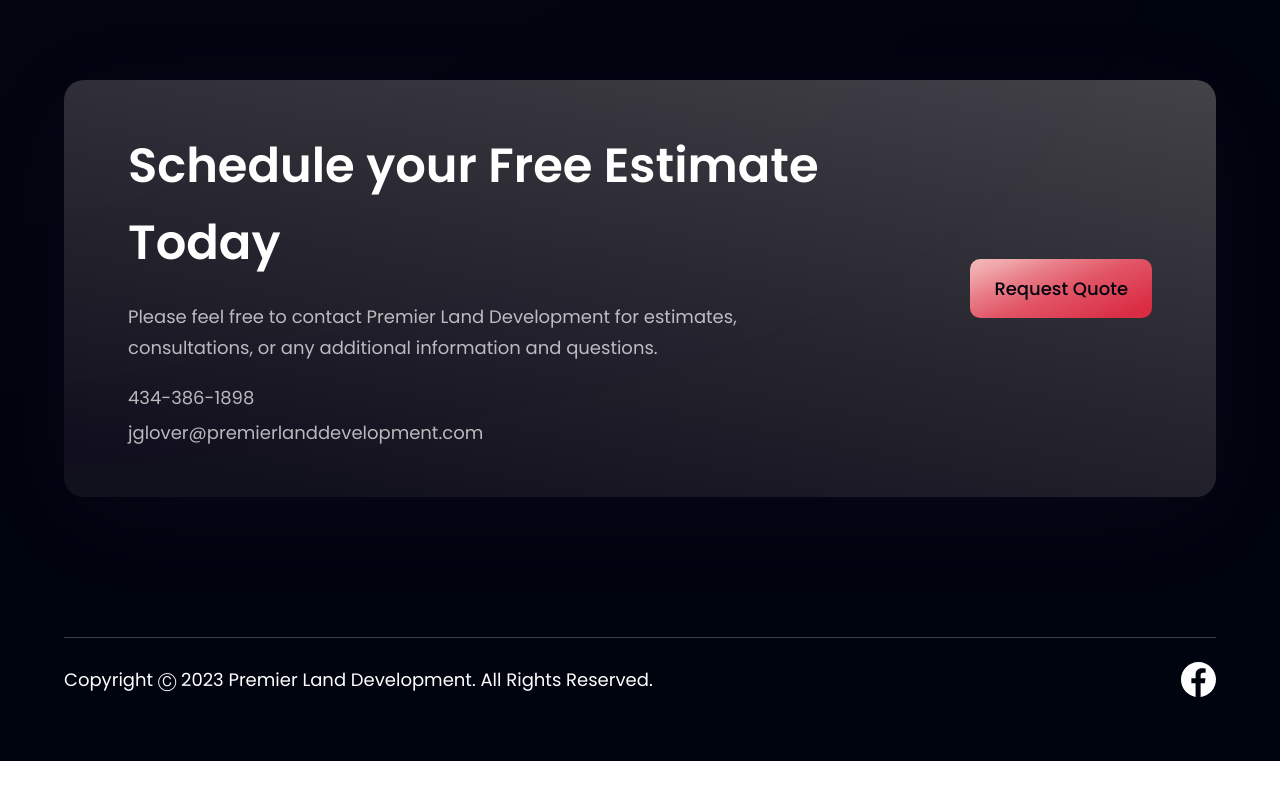
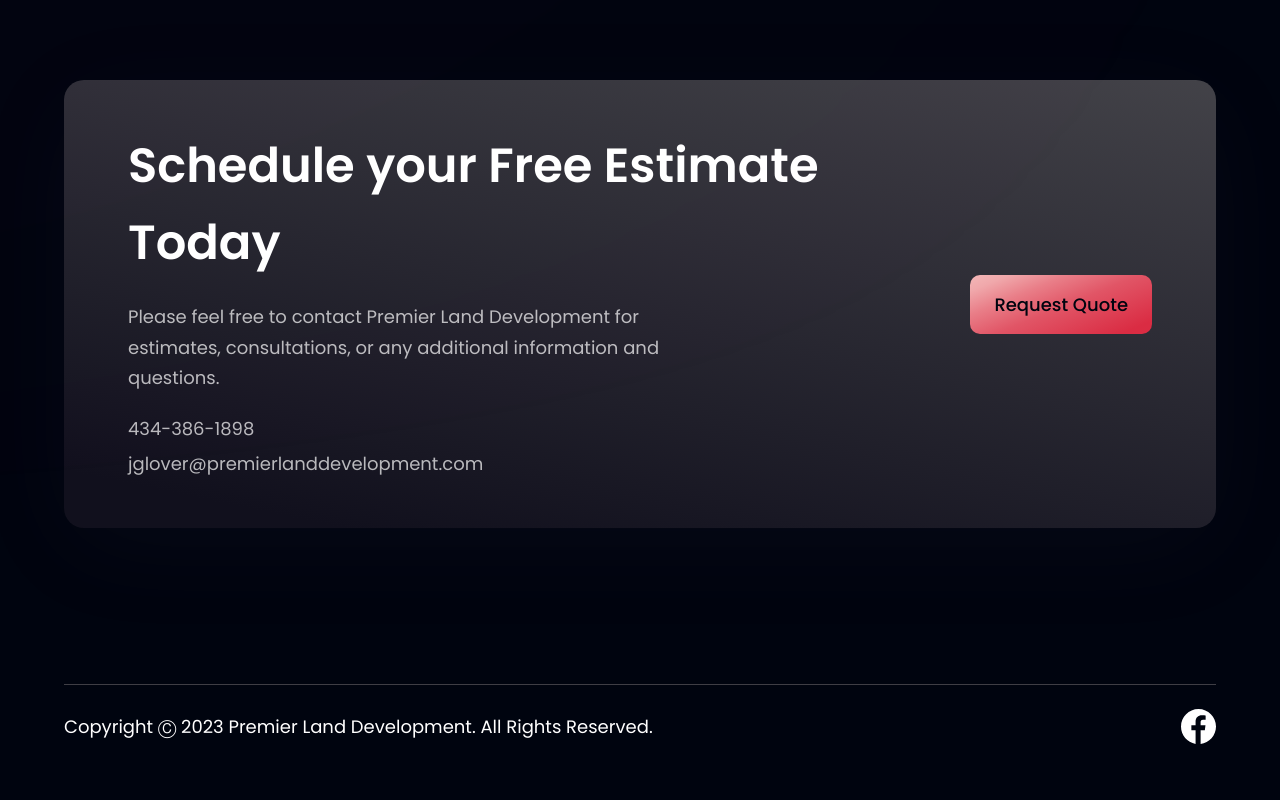
Before and after one commit to Mirthomasson/p-l-d, a React (Vite) app: page / in a window 1280 px wide. Shown: the part 3365-4165 px from the top of the page. Before the commit the page ends 4126 px from the top, so only its background shows below. Built offline with nearby package versions, Linux system fonts and the light colour scheme.

Commit message:
contact box media fix

```diff
--- a/index.html
+++ b/index.html
@@ -7,6 +7,14 @@
 		<title>Premier Land Development</title>
 	</head>
 	<body>
+		<div id="fb-root"></div>
+		<script
+			async
+			defer
+			crossorigin="anonymous"
+			src="https://connect.facebook.net/en_US/sdk.js#xfbml=1&version=v16.0"
+			nonce="xlTffk4Z"
+		></script>
 		<div id="root"></div>
 		<script type="module" src="/src/main.jsx"></script>
 	</body>
--- a/src/App.jsx
+++ b/src/App.jsx
@@ -1,5 +1,5 @@
 import styles from "./style";
-import { Billing, Services, Projects, Contact, Footer, Navbar, Hero } from "./components";
+import { Billing, Services, Projects, Contact, Footer, Navbar, Hero, Clients } from "./components";
 
 const App = () => (
   <div className="bg-primary w-full overflow-hidden">
@@ -22,8 +22,8 @@
         <Billing />
         <Projects />
         {/* <Testimonials /> */}
-        {/* <Clients /> */}
         <Contact />
+        <Clients />
         <Footer />
       </div>
     </div>
--- a/src/components/Clients.jsx
+++ b/src/components/Clients.jsx
@@ -1,16 +1,9 @@
-// import { clients } from "../constants";
-// import styles from "../style";
+import styles from "../style";
 
-// const Clients = () => (
-//   <section className={`${styles.flexCenter} my-4`}>
-//     <div className={`${styles.flexCenter} flex-wrap w-full`}>
-//       {clients.map((client) => (
-//         <div key={client.id} className={`flex-1 ${styles.flexCenter} sm:min-w-[192px] min-w-[120px] m-5`}>
-//           <img src={client.logo} alt="client_logo" className="sm:w-[192px] w-[100px] object-contain" />
-//         </div>
-//       ))}
-//     </div>
-//   </section>
-// );
+const Clients = () => (
+  <section className={`${styles.flexCenter} my-4 `}>
+    <div class="fb-page" data-href="https://www.facebook.com/people/Premier-Land-Development-LLC/100088992085987/" data-tabs="timeline" data-width="" data-height="" data-small-header="false" data-adapt-container-width="true" data-hide-cover="false" data-show-facepile="true"></div>
+  </section>
+);
 
-// export default Clients;
+export default Clients;
--- a/src/components/Contact.jsx
+++ b/src/components/Contact.jsx
@@ -5,11 +5,11 @@
   <section id="contact" className={`${styles.flexCenter} ${styles.marginY} ${styles.padding} sm:flex-row flex-col bg-black-gradient-2 rounded-[20px] box-shadow`}>
     <div className="flex-1 flex flex-col">
       <h2 className={styles.heading2}>Schedule your Free Estimate Today</h2>
-      <p className={`${styles.paragraph} max-w-[670px] mt-5`}>
+      <p className={`${styles.paragraph} max-w-[570px] mt-5`}>
       Please feel free to contact Premier Land Development for estimates, consultations, or any additional information and questions.
       </p>
-      <p className={`${styles.paragraph} max-w-[670px] mt-5`}>434-386-1898</p>
-      <p className={`${styles.paragraph} max-w-[670px] mt-1`}>jglover@premierlanddevelopment.com</p>
+      <p className={`${styles.paragraph} max-w-[270px] mt-5`}>434-386-1898</p>
+      <p className={`${styles.paragraph} max-w-[270px] mt-1 ss:text-[18px] text-[14px]`}>jglover@premierlanddevelopment.com</p>
     </div>
 
     <div className={`${styles.flexCenter} sm:ml-10 ml-0 sm:mt-0 mt-10`}>
--- a/src/components/Footer.jsx
+++ b/src/components/Footer.jsx
@@ -1,5 +1,5 @@
 import styles from "../style";
-import { logo } from "../assets";
+// import { logo } from "../assets";
 import { footerLinks, socialMedia } from "../constants";
 
 const Footer = () => (
--- a/src/components/index.js
+++ b/src/components/index.js
@@ -2,7 +2,7 @@
 import Billing from "./About";
 import Projects from "./Projects";
 import Services from "./Services";
-// import Clients from "./Clients";
+import Clients from "./Clients";
 import Contact from "./Contact";
 // import Stats from "./Stats";
 import Footer from "./Footer";
@@ -14,7 +14,7 @@
   Billing,
   Projects,
   Services,
-  // Clients,
+  Clients,
   Contact,
   // Stats,
   Footer,
--- a/src/constants/index.js
+++ b/src/constants/index.js
@@ -178,21 +178,21 @@
   // },
 ];
 
-export const clients = [
-  {
-    id: "client-1",
-    logo: airbnb,
-  },
-  {
-    id: "client-2",
-    logo: binance,
-  },
-  {
-    id: "client-3",
-    logo: coinbase,
-  },
-  {
-    id: "client-4",
-    logo: dropbox,
-  },
-];
+// export const clients = [
+//   {
+//     id: "client-1",
+//     logo: airbnb,
+//   },
+//   {
+//     id: "client-2",
+//     logo: binance,
+//   },
+//   {
+//     id: "client-3",
+//     logo: coinbase,
+//   },
+//   {
+//     id: "client-4",
+//     logo: dropbox,
+//   },
+// ];
```
Lines whose indentation alone changed are shown as unchanged.
